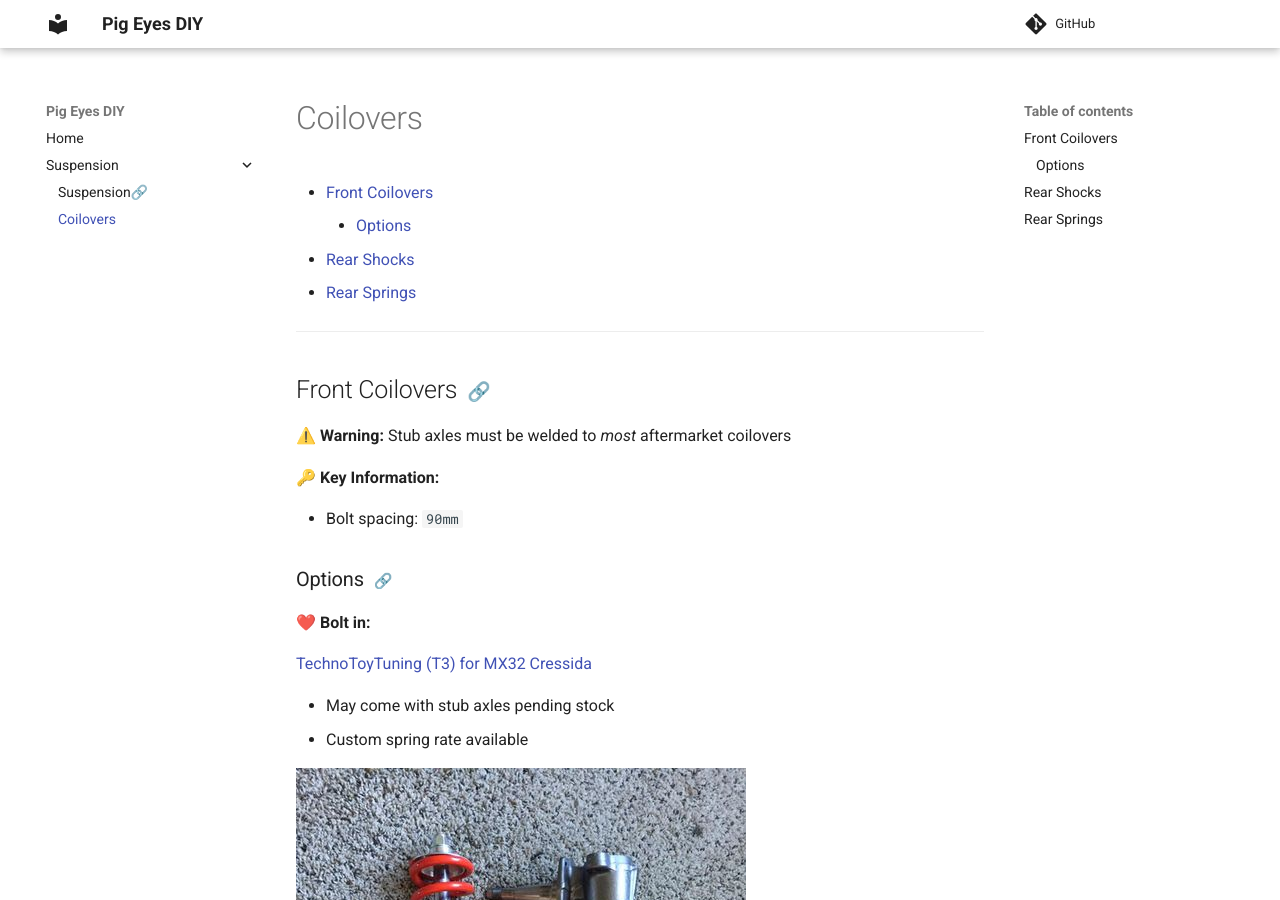
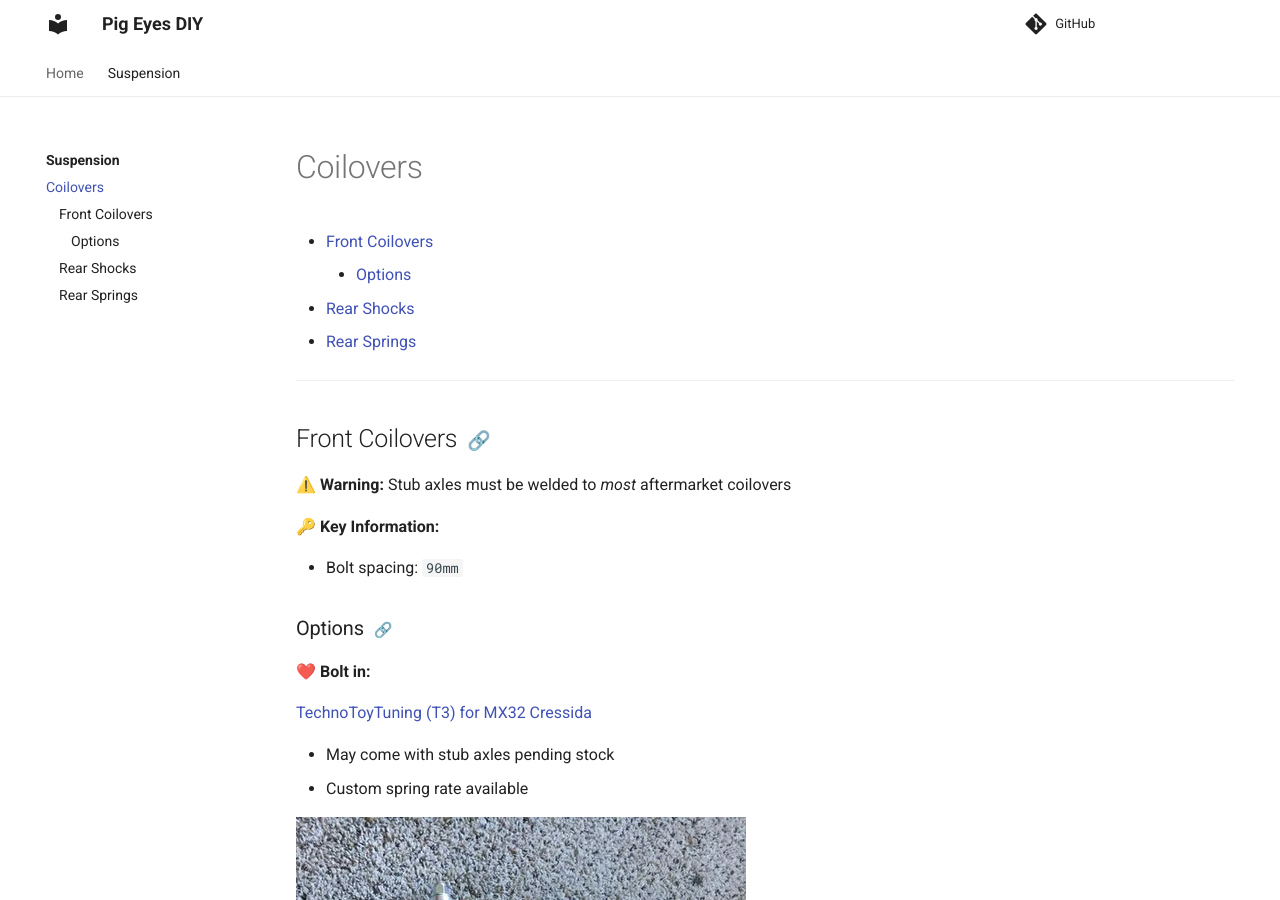
Before and after one commit to ocampco/pig-eyes-diy, an MkDocs documentation site: the page built from docs/suspension/coilovers.md, in a window 1280 px wide and 900 px high. Built offline with MkDocs 1.6.1 and Material for MkDocs 9.7.7, drawn with Linux system fonts in a browser that asks for light colours; comment, search, counter and statistics services are not loaded.

Commit message:
Tweak navigation

```diff
--- a/mkdocs.yml
+++ b/mkdocs.yml
@@ -9,6 +9,10 @@ theme:
   palette:
     primary: white
     accent: pink
+  features:
+    - navigation.tabs
+    - navigation.top
+    - toc.integrate
 
 extra_css:
   - stylesheets/extra.css
@@ -22,6 +26,7 @@ markdown_extensions:
       emoji_generator: !!python/name:pymdownx.emoji.to_alt
 
 plugins:
+  - section-index
   - git-revision-date
 
 nav:
--- a/requirements.txt
+++ b/requirements.txt
@@ -1,2 +1,3 @@
 mkdocs-material
+mkdocs-section-index
 mkdocs-git-revision-date-plugin
```
